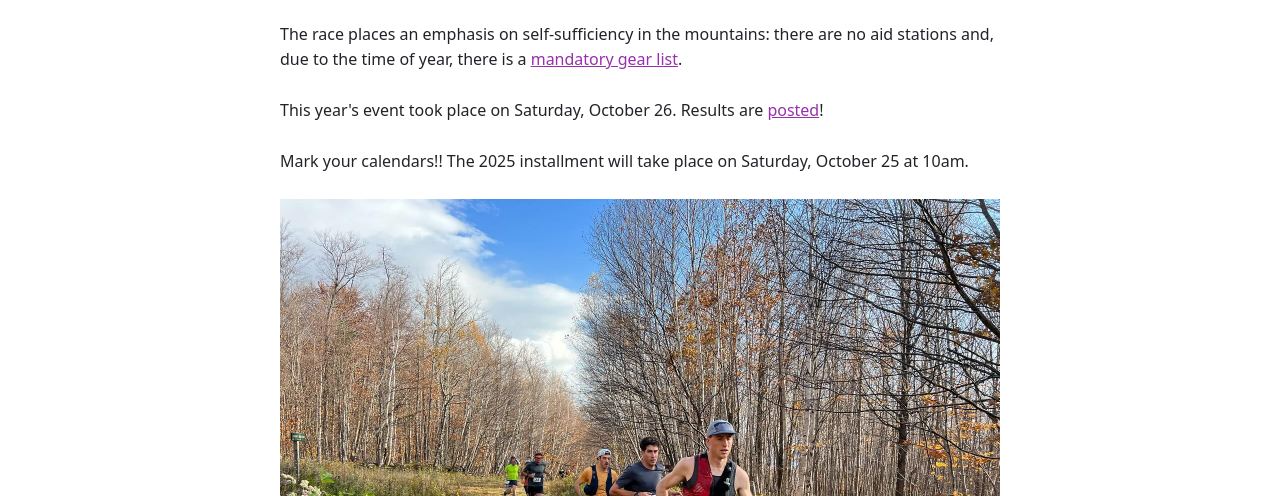
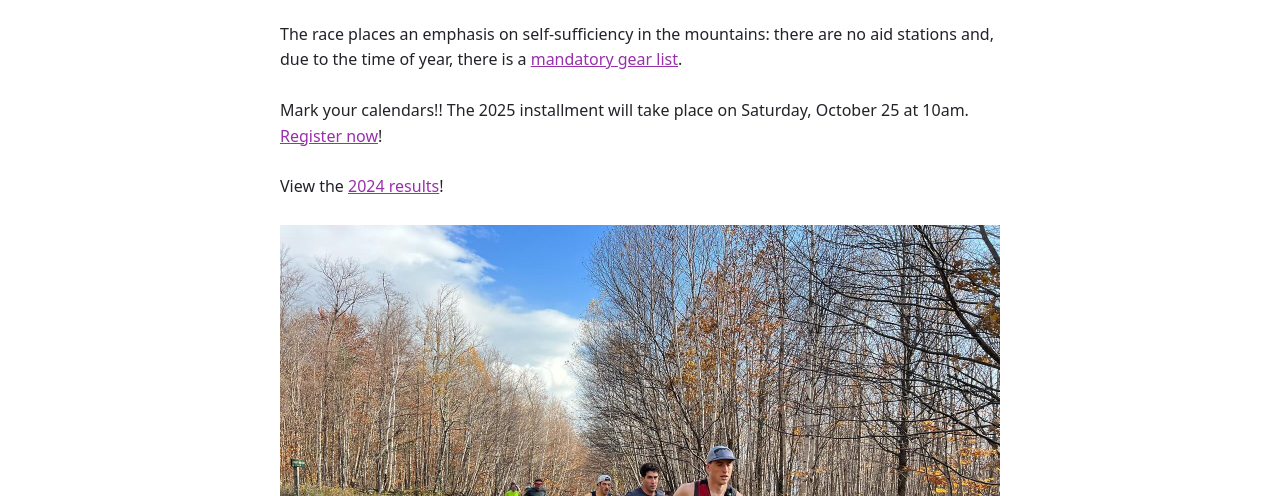
Before and after one commit to icegulch/ramble, an Eleventy site: page src/pages/home.md in a window 1280 px wide. Shown: the part 304-800 px from the top of the page. Built offline with nearby package versions, Linux system fonts and the light colour scheme; Eleventy itself is replaced by a stand-in of ours; files that its build step writes are made by us from their sources.

Commit message:
registration 2025

```diff
--- a/src/pages/home.md
+++ b/src/pages/home.md
@@ -9,9 +9,9 @@ The Randolph Ramble is a 10 kilometer-long, rugged, self-supported trail race th
 
 The race places an emphasis on self-sufficiency in the mountains: there are no aid stations and, due to the time of year, there is a [mandatory gear list](/important-info/).
 
-This year's event took place on Saturday, October 26. Results are [posted](/results/)!
+Mark your calendars!! The 2025 installment will take place on Saturday, October 25 at 10am. [Register now](https://www.runreg.com/randolph-ramble-and-trail-running-film-festival)!
 
-Mark your calendars!! The 2025 installment will take place on Saturday, October 25 at 10am.
+View the [2024 results](/results/)!
 
 ![Start of the 2023 race](/images/randolph-6.jpg)
 
```
Also changed, not shown: src/pages/registration-schedule.md (+2 -0 lines).
